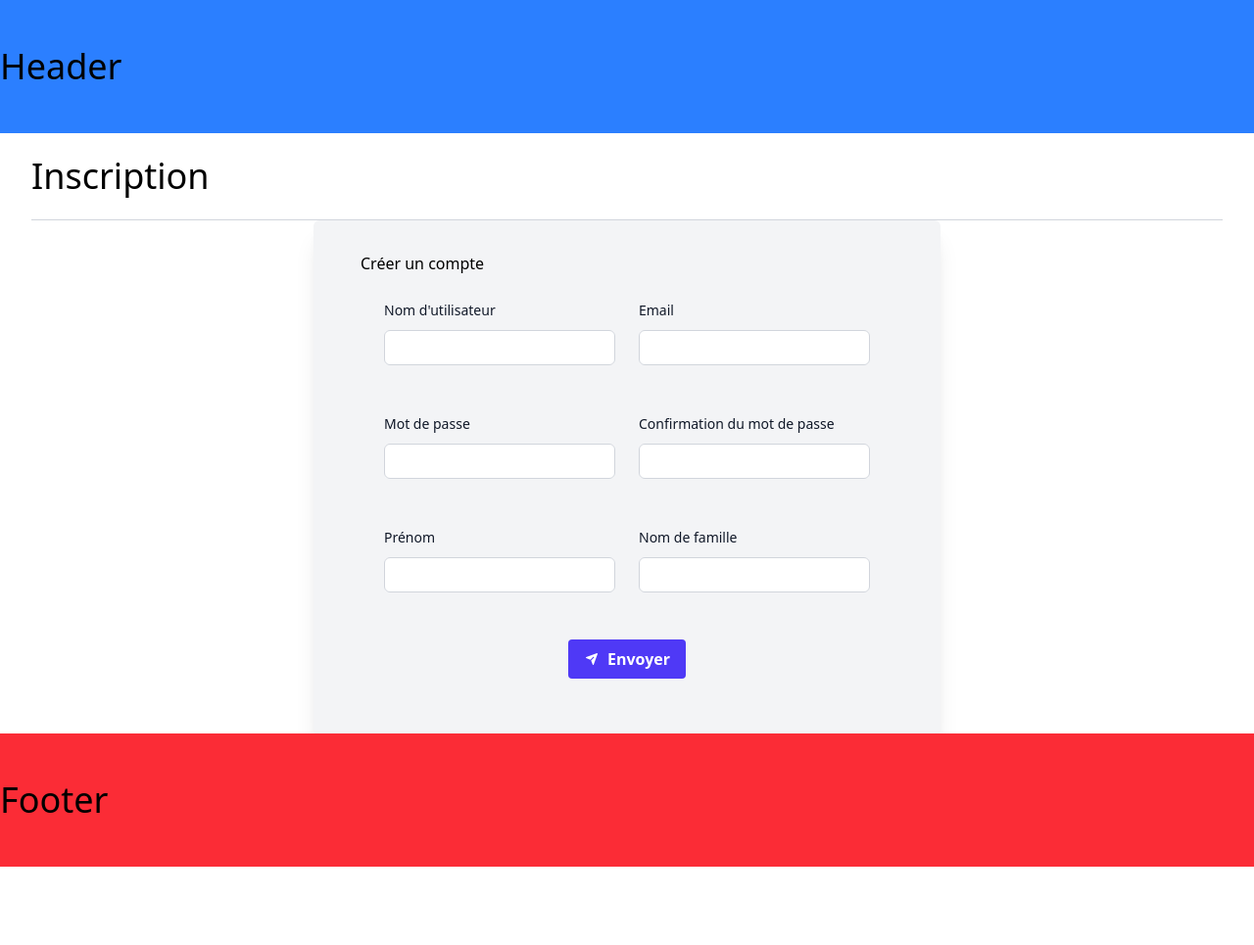
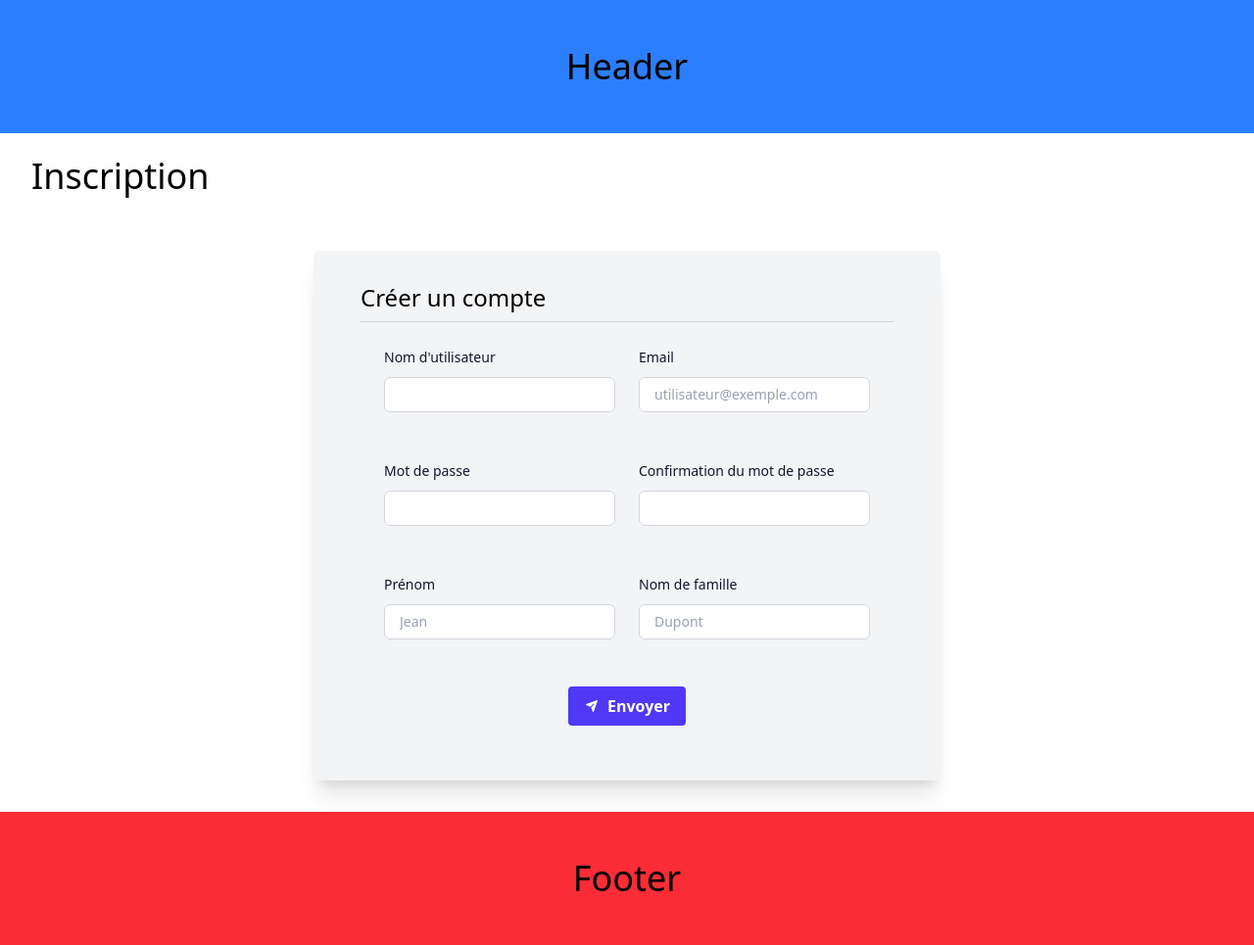
Before and after one commit to Tayra-dev/LaboGroupe1QHGE, a Flask app: page /register in a window 1280 px wide. Shown: the whole page at 98% size. Before the commit the page ends 885 px from the top, so only its background shows below. Run offline with Flask 3, Linux system fonts and the light colour scheme.

Commit message:
[UPDATE] user_controller: redirect to success page after successful registration; [UPDATE] home.html, _header.html, _footer.html: enhance layout styling; [UPDATE] _form_macros.html: add error handling to input fields; [UPDATE] register.html: improve form layout and add error messages

```diff
--- a/helpdesk/app/controllers/user_controller.py
+++ b/helpdesk/app/controllers/user_controller.py
@@ -1,4 +1,4 @@
-from flask import render_template
+from flask import render_template, redirect
 
 from app import app
 from app.framework.decorators.inject import inject
@@ -9,5 +9,5 @@ from app.forms.users.user_register_form import UserRegisterForm
 def register():
     form = UserRegisterForm()
     if form.validate_on_submit():
-        print(form)
+        return redirect("/success")
     return render_template("users/register.html", form=form)
--- a/helpdesk/app/templates/home/home.html
+++ b/helpdesk/app/templates/home/home.html
@@ -1,6 +1,6 @@
 {% extends "layout/main_layout.html" %}
 {% block content %}
-<section class="bg-gray-100">
-	<h1>Homepage</h1>
+<section class="bg-gray-100 grow flex items-center">
+	<h1 class="text-4xl text-center w-full">Homepage</h1>
 </section>
 {% endblock %}
--- a/helpdesk/app/templates/layout/_footer.html
+++ b/helpdesk/app/templates/layout/_footer.html
@@ -1,3 +1,3 @@
 <section class="bg-red-500 py-12">
-	<h1 class="text-4xl">Footer</h1>
+	<h1 class="text-4xl text-center w-full">Footer</h1>
 </section>
--- a/helpdesk/app/templates/layout/_header.html
+++ b/helpdesk/app/templates/layout/_header.html
@@ -1,3 +1,3 @@
 <section class="bg-blue-500 py-12">
-	<h1 class="text-4xl">Header</h1>
+	<h1 class="text-4xl text-center w-full">Header</h1>
 </section>
--- a/helpdesk/app/templates/macros/_form_macros.html
+++ b/helpdesk/app/templates/macros/_form_macros.html
@@ -1,11 +1,20 @@
-{% macro input_field(name, label, type="text", placeholder='') %}
+{% macro input_field(name, label, errors, type="text", placeholder="") %}
 <div class="flex flex-col w-full">
 	<label for="{{ name }}" class="block text-sm/6 font-medium text-gray-900">{{ label }}</label>
 	<div class="mt-2">
 		<div
 			class="flex items-center rounded-md bg-white pl-3 outline-1 -outline-offset-1 outline-gray-300 has-[input:focus-within]:outline-2 has-[input:focus-within]:-outline-offset-2 has-[input:focus-within]:outline-indigo-600">
-			<input type="{{ type }}" name="{{ name }}" id="{{ name }}"
-				class="block min-w-0 grow py-1.5 pr-3 pl-1 text-base text-gray-900 placeholder:text-gray-400 focus:outline-none sm:text-sm/6">
+			<input type="{{ type }}" name="{{ name }}" id="{{ name }}" placeholder="{{placeholder}}"
+				class="block min-w-0 grow py-1.5 pr-3 pl-1 text-base text-gray-900 placeholder:text-gray-400 focus:outline-none sm:text-sm/6 focus-within:placeholder:opacity-0">
+		</div>
+		<div>
+			{% if errors %}
+			<ul class="text-sm text-red-500 mt-1">
+				{% for error in errors %}
+				<li>{{ error }}</li>
+				{% endfor %}
+			</ul>
+			{% endif %}
 		</div>
 	</div>
 </div>
--- a/helpdesk/app/templates/users/register.html
+++ b/helpdesk/app/templates/users/register.html
@@ -4,27 +4,30 @@
 {% block content %}
 <section class="bg-white flex flex-col grow">
 	<h1 class="px-8 py-6 text-4xl">Inscription</h1>
-	<hr class="mx-8 text-gray-300">
-	<div class="flex items-center m-auto w-full">
-		<div class="mx-auto w-1/2 px-12 py-8 bg-gray-100 rounded-md shadow-xl h-fit">
+	<div class="flex items-center mx-auto my-8 w-full">
+		<div class="mx-auto w-2/3 xl:w-1/2 px-12 py-8 bg-gray-100 rounded-md shadow-xl h-fit">
 			<div>
-				<h2>Créer un compte</h2>
+				<h2 class="text-2xl">Créer un compte</h2>
+				<hr class="px-12 mt-2 text-gray-300">
 			</div>
 			<form method="post" class="flex flex-col">
 				{{ form.hidden_tag() }}
 				<div class="flex gap-6 p-6">
-					{{ input_field(form.name.name, form.name.label) }}
-					{{ input_field(form.email.name, form.email.label) }}
+					{{ input_field(form.name.name, form.name.label, form.name.errors) }}
+					{{ input_field(form.email.name, form.email.label, form.email.errors,
+					placeholder="utilisateur@exemple.com") }}
 				</div>
 				<div class="flex gap-6 p-6">
-					{{ input_field(form.password.name, form.password.label) }}
-					{{ input_field(form.confirm.name, form.confirm.label) }}
+					{{ input_field(form.password.name, form.password.label, form.password.errors) }}
+					{{ input_field(form.confirm.name, form.confirm.label, form.confirm.errors) }}
 				</div>
 				<div class="flex gap-6 p-6">
-					{{ input_field(form.firstname.name, form.firstname.label) }}
-					{{ input_field(form.lastname.name, form.lastname.label) }}
+					{{ input_field(form.firstname.name, form.firstname.label, form.firstname.errors, placeholder="Jean")
+					}}
+					{{ input_field(form.lastname.name, form.lastname.label, form.lastname.errors, placeholder="Dupont")
+					}}
 				</div>
-				<button
+				<button type="submit"
 					class="bg-indigo-600 hover:bg-indigo-800 text-white font-bold py-2 px-4 rounded inline-flex items-center w-fit mx-auto my-6">
 					<svg fill="#FFFFFF" viewBox="0 0 32 32" id="icon" xmlns="http://www.w3.org/2000/svg"
 						class="w-4 h-4 mr-2">
```
